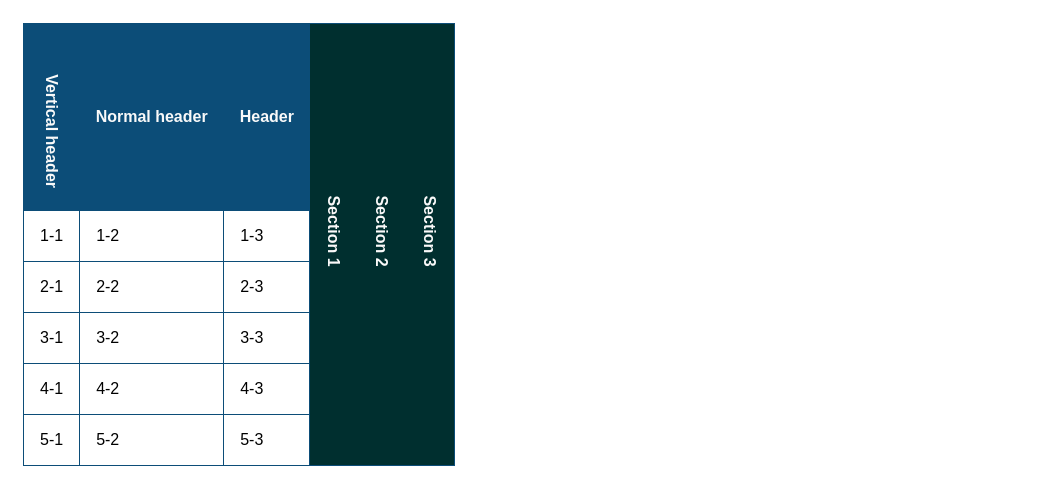
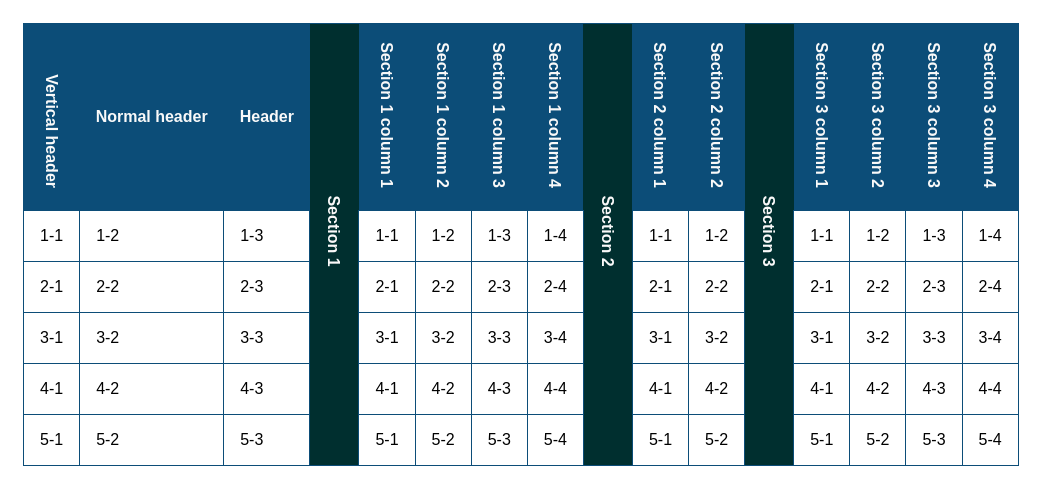
Before and after one commit to jeroenoliemans/wonderolie, a website: page CollapsibleTable/index.html in a window 1280 px wide. Shown: the whole page, without its empty margins (0-1059 px from the left). Drawn offline with Linux system fonts and the light colour scheme.

Commit message:
example uncollapsed

```diff
--- a/CollapsibleTable/collapsibleTable-compiled.js
+++ b/CollapsibleTable/collapsibleTable-compiled.js
@@ -34,12 +34,7 @@ class CollapsibleTable {
         // set click handlers
         toggleArray.forEach(toggleColumn => {
             toggleColumn.addEventListener('click', event => {
-                //calculate column start and end
                 let toggle = event.currentTarget;
-
-                //let current = this.toggles.indexOf(toggle.cellIndex);
-                //let colStart = this.toggles[current];
-                //let colEnd = (current === this.toggles.length) ? this.toggles[this.toggles.length - 1] : this.toggles[current + 1];
                 let section = this.getColstartColEndAndCurrentToggle(toggle.cellIndex);
 
                 if (toggle.classList.contains(this.indicator)) {
@@ -61,6 +56,7 @@ class CollapsibleTable {
         });
     }
 
+    // calculate the section begin and end
     getColstartColEndAndCurrentToggle(toggleIndex) {
         let current = this.toggles.indexOf(toggleIndex);
 
--- a/CollapsibleTable/index.html
+++ b/CollapsibleTable/index.html
@@ -210,7 +210,7 @@
 
 <script src="collapsibleTable-compiled.js"></script>
 <script>
-    var ct = new CollapsibleTable('.table', '.js-toggle-next-cells', 'cell__toggle-open', true);
+    var ct = new CollapsibleTable('.table', '.js-toggle-next-cells', 'cell__toggle-open', false);
 
 
 </script>
```
